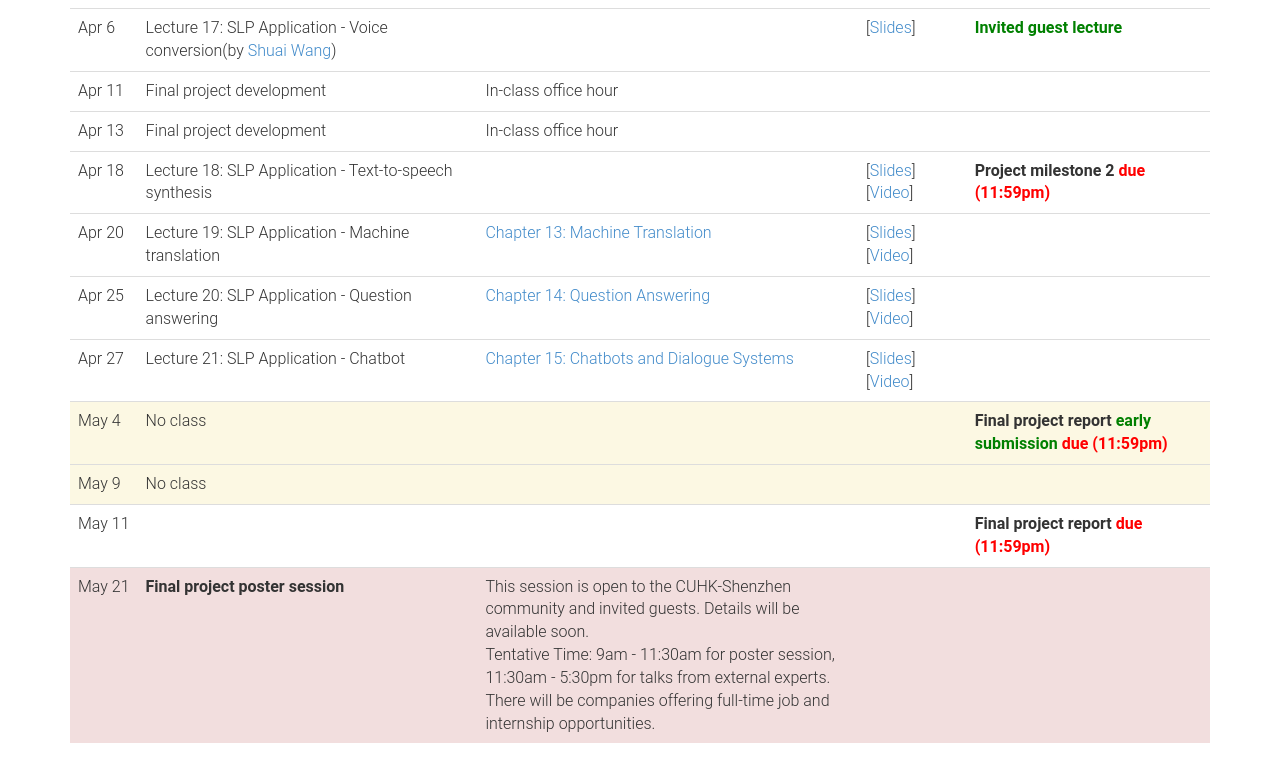
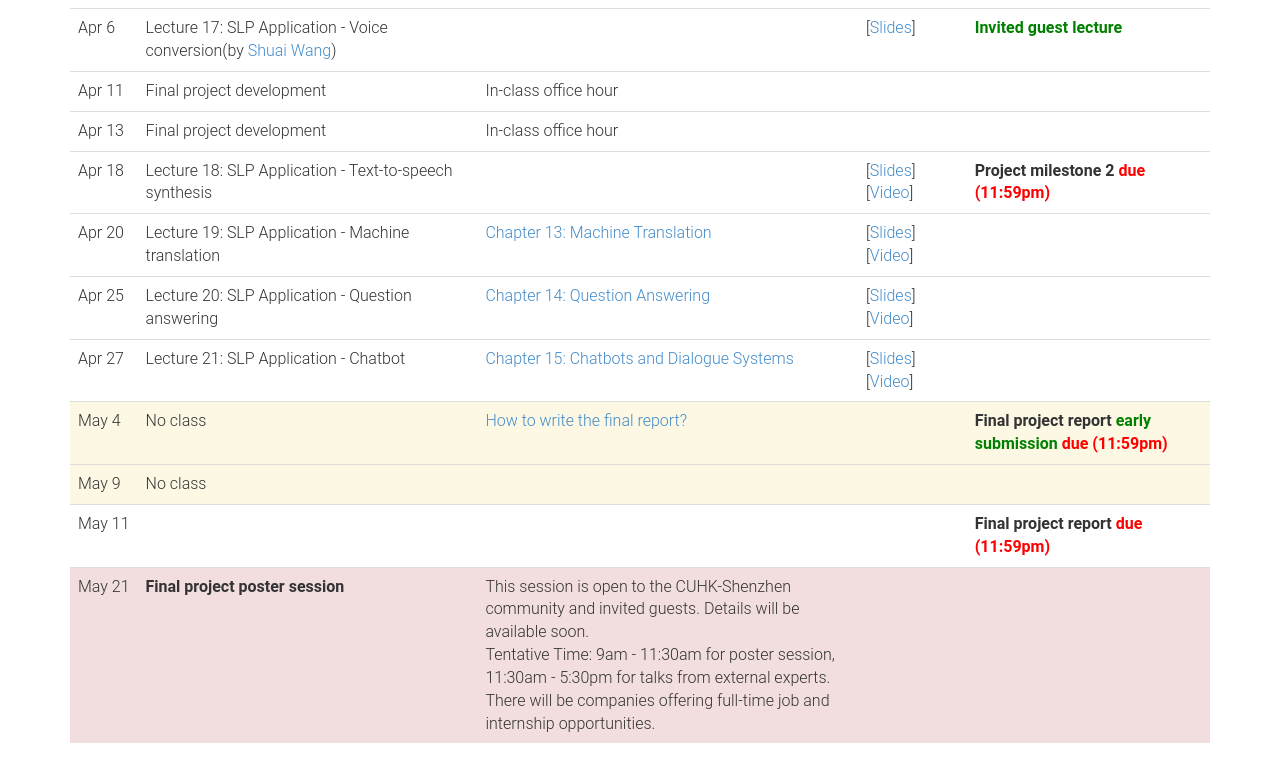
Before and after one commit to SLPcourse/SLPcourse.github.io, a plain HTML site: page index.html in a window 1280 px wide. Shown: the part 5179-5961 px from the top of the page. Drawn offline with nearby package versions, Linux system fonts and the light colour scheme; a web font is replaced by a local one.

Commit message:
recording

```diff
--- a/index.html
+++ b/index.html
@@ -656,7 +656,7 @@
 				<tr class="warning">
 					<td>May 4</td>
 					<td>No class</td>
-					<td> </td>
+					<td><a href="https://cuhko365-my.sharepoint.com/:v:/r/personal/wuzhizheng_cuhk_edu_cn/Documents/Courses/CSC3160/Recordings/how_to_write_final_report.mp4?csf=1&web=1&e=BXUOaX">How to write the final report?</a></td>
 					<td></td>
 					<td>
 						<b>Final project report <font color="green">early submission </font>
```
